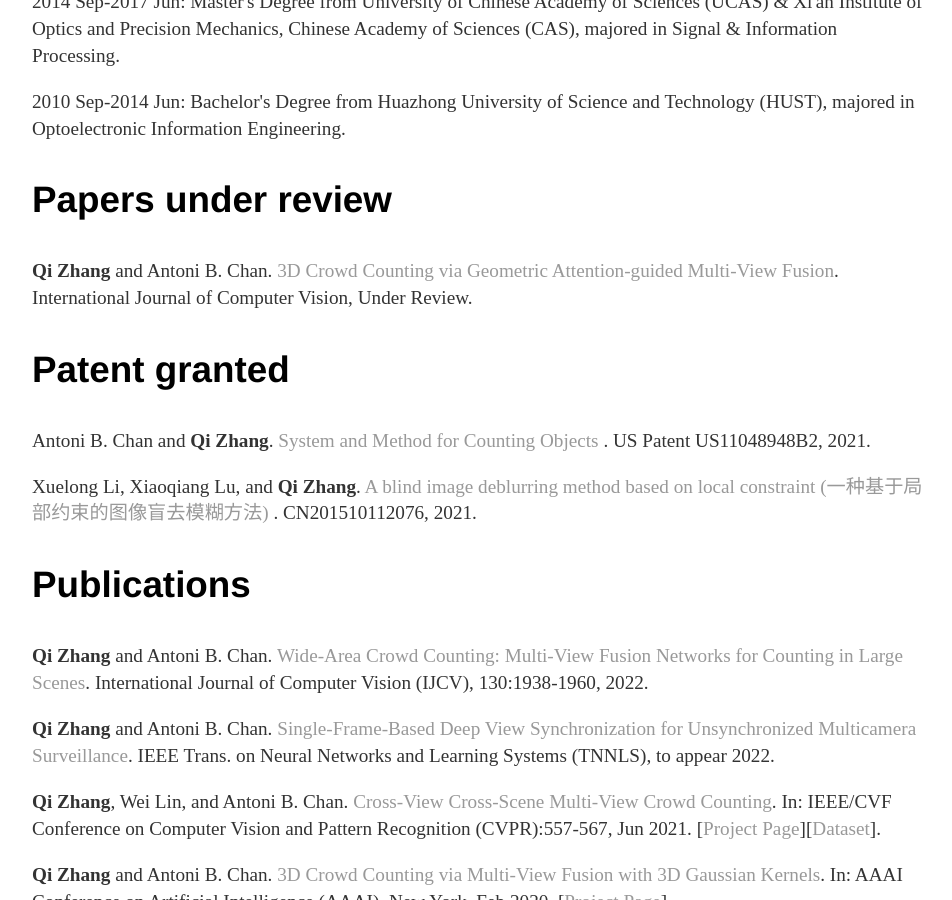
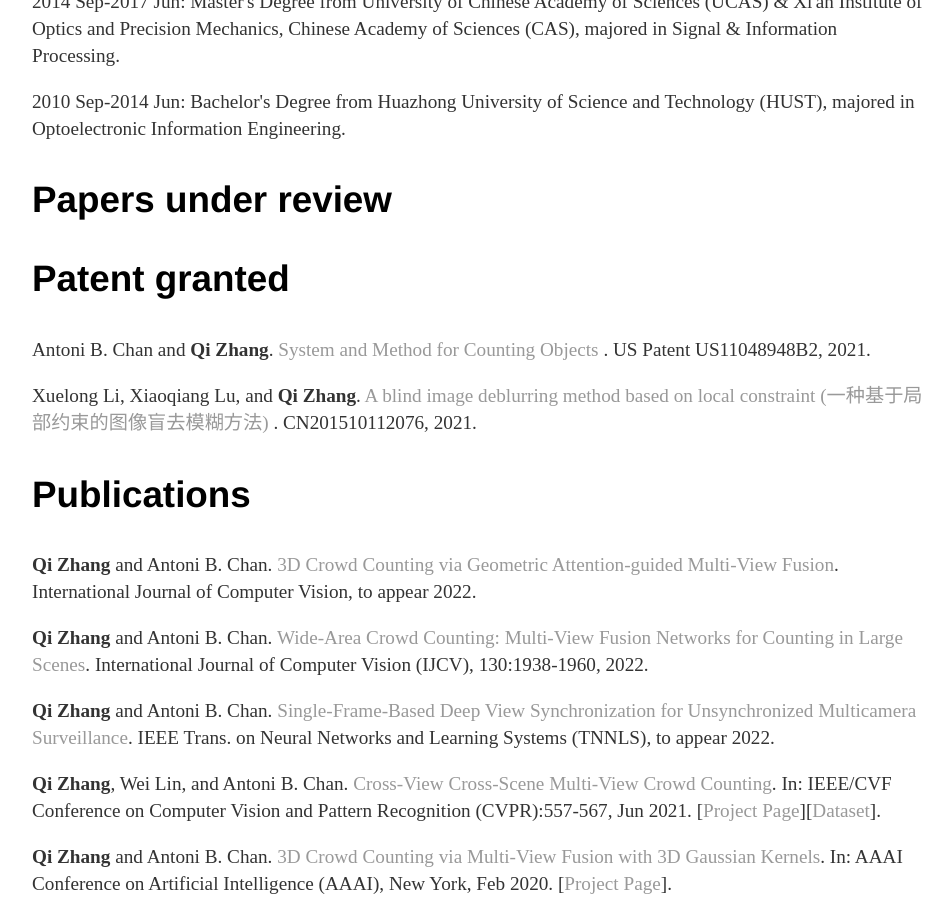
Before and after one commit to zqyq/zqyq.github.io, a Jekyll site: the page built from about/index.html, in a window 1280 px wide and 900 px high, scrolled down 908 px. Shown: the whole window, without its empty margins (160-1112 px from the left). Built offline with Jekyll 4.4.1, drawn with Linux system fonts in a browser that asks for light colours.

Commit message:
Update index.html

```diff
--- a/about/index.html
+++ b/about/index.html
@@ -37,11 +37,7 @@
 
 		     <h3>Papers under review</h3>
 
-			<p><strong>Qi Zhang</strong> and Antoni B. Chan.
-				<a>
-				  3D Crowd Counting via Geometric Attention-guided Multi-View Fusion</a>.
-				 International Journal of Computer Vision, Under Review.
-			</p>
+
 
 
 		<h3>Patent granted</h3>
@@ -59,6 +55,12 @@
 			</p>
 
 		<h3>Publications</h3>
+
+			<p><strong>Qi Zhang</strong> and Antoni B. Chan.
+				<a>
+				  3D Crowd Counting via Geometric Attention-guided Multi-View Fusion</a>.
+				 International Journal of Computer Vision, to appear 2022.
+			</p>
 		      <p><strong>Qi Zhang </strong>and Antoni B. Chan.
 				<a href='https://link.springer.com/article/10.1007/s11263-022-01626-4'>Wide-Area Crowd Counting: Multi-View Fusion Networks for Counting in Large Scenes</a>.
 				International Journal of Computer Vision (IJCV), 130:1938-1960, 2022.
```
